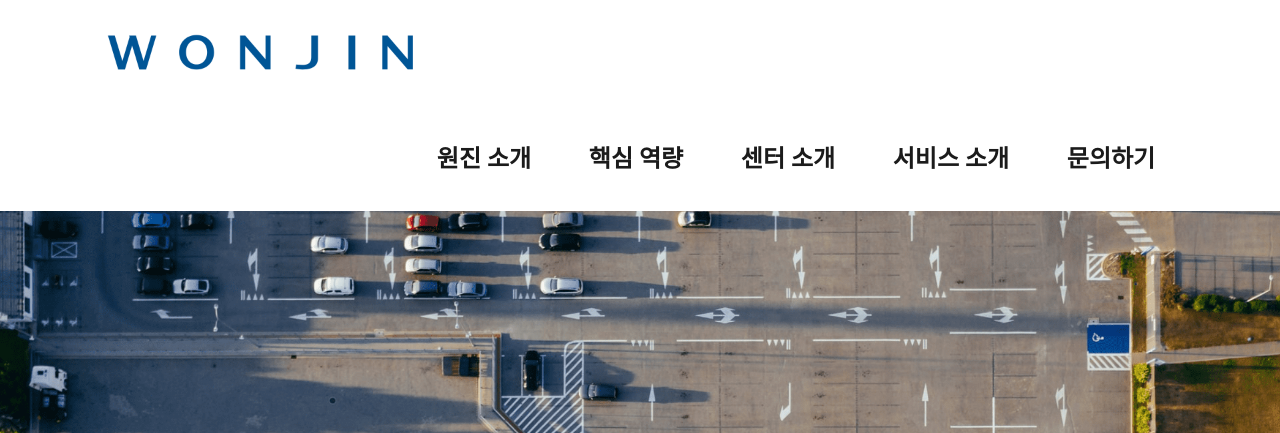
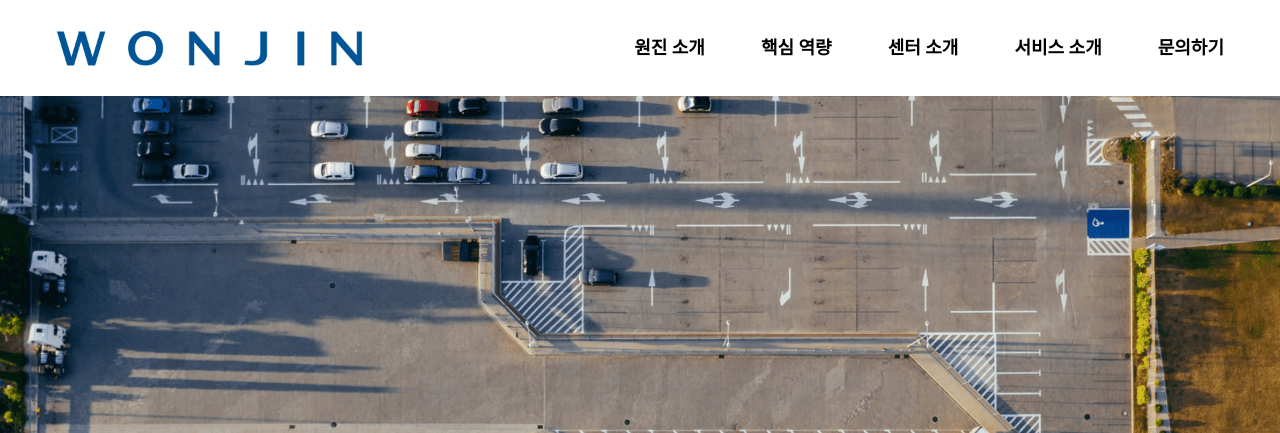
Before and after one commit to madamrocket/wonjin, a Gatsby site: page / in a window 1280 px wide. Shown: the top 433 px of the page. Built offline with nearby package versions, Linux system fonts and the light colour scheme; Gatsby itself is replaced by a stand-in of ours.

Commit message:
:art: gnb 영역의 스타일을 수정합니다

```diff
--- a/src/components/gnb/index.tsx
+++ b/src/components/gnb/index.tsx
@@ -6,13 +6,21 @@ import Container from '../share/container'
 import Menu from './menu'
 import { media } from '../share/media'
 
+const GNBFrame = styled(Container)`
+  vertical-align: top;
+  max-width: 1500px;
+  width: 100%;
+  margin: 0 auto;
+`
+
 const Logo = styled(Link)`
   display: inline-block;
   width: 306px;
   height: 80px;
   background-image: url(/images/logo-gnb@3x.png);
   background-size: 100%;
-  margin: 0.75rem 0 0.75rem 8.33333%;
+  margin: 0.5rem 0 0.5rem 3.5rem;
+  vertical-align: top;
 
   @media ${media.md} {
     display: block;
@@ -21,10 +29,10 @@ const Logo = styled(Link)`
 
 function GNB() {
   return (
-    <Container overflow="hidden">
+    <GNBFrame overflow="hidden">
       <Logo to="/" />
       <Menu />
-    </Container>
+    </GNBFrame>
   )
 }
 
--- a/src/components/gnb/menu.tsx
+++ b/src/components/gnb/menu.tsx
@@ -2,14 +2,9 @@ import React from 'react'
 import styled from 'styled-components'
 
 import { MENUS } from './constants'
-import Text from '../share/text'
 import { media } from '../share/media'
 
-const MenuFrame = styled.div`
-  width: 776px;
-  display: flex;
-  justify-content: space-around;
-  margin-right: 7.5%;
+const MenuFrame = styled.ul`
   float: right;
 
   @media ${media.md} {
@@ -21,24 +16,20 @@ const MenuFrame = styled.div`
   }
 `
 
-const Label = styled(Text)`
-  height: 104px;
+const Label = styled.li`
+  float: left;
+  height: 6rem;
+  margin-right: 3.5rem;
+  font-size: 1.125rem;
+  font-weight: bold;
+  line-height: 6rem;
 `
 
 function Menu() {
   return (
     <MenuFrame>
       {MENUS.map(({ id, label }) => (
-        <Label
-          key={id}
-          padding="0 1.313rem"
-          fontSize={1.5}
-          fontWeight="bold"
-          inlineBlock
-          lignHeight="104px"
-        >
-          {label}
-        </Label>
+        <Label key={id}>{label}</Label>
       ))}
     </MenuFrame>
   )
```
Also changed, not shown: src/__generated__/gatsby-types.ts (+10 -10 lines).
